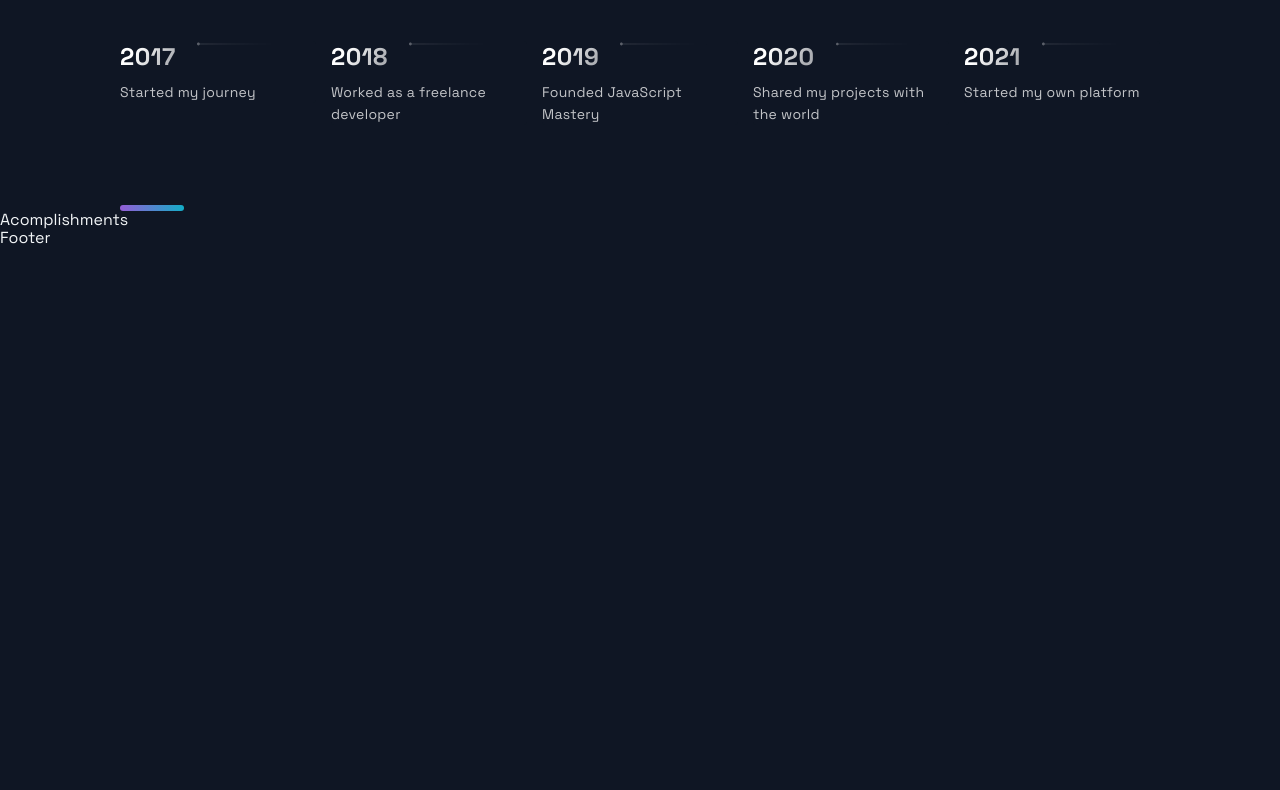
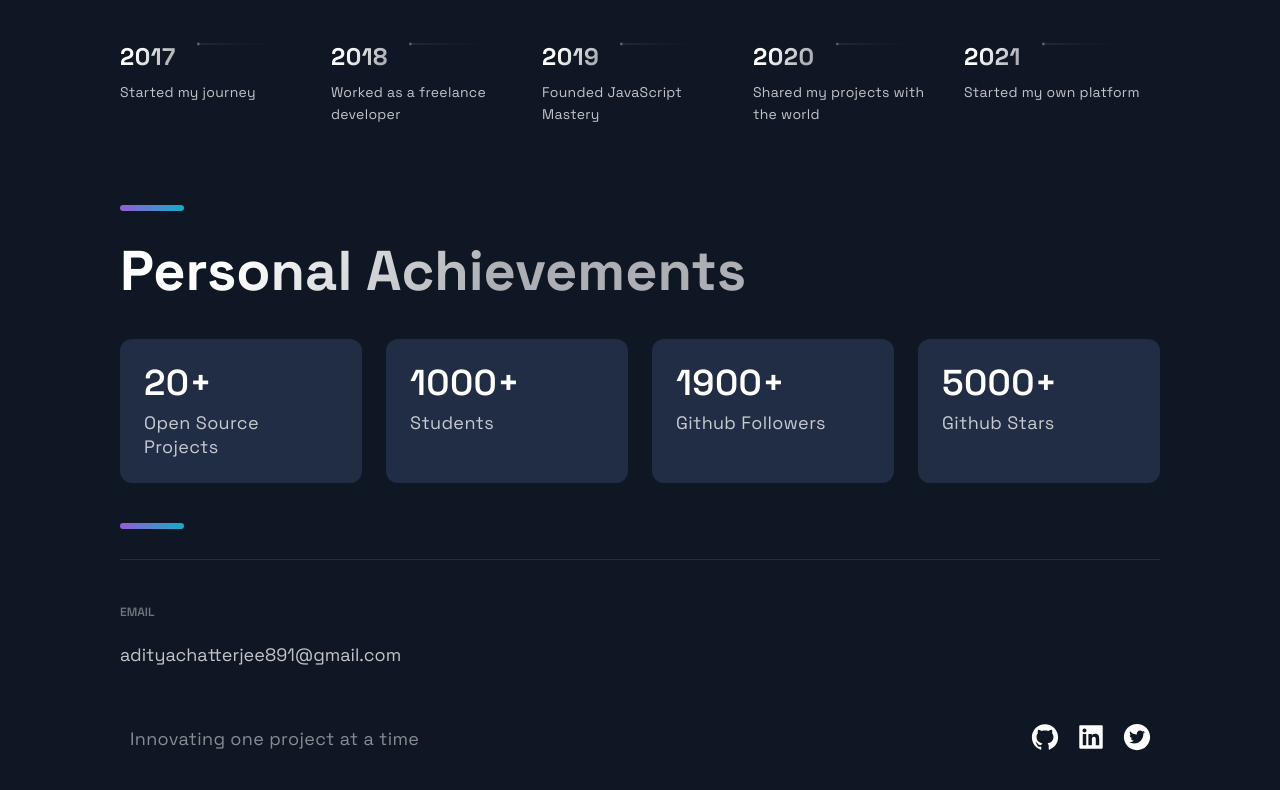
Before and after one commit to adi1506/portfolio_v2.0, a Next.js app: page / in a window 1280 px wide. Shown: the part 3146-3936 px from the top of the page. Before the commit the page ends 3394 px from the top, so only its background shows below. Built offline with nearby package versions, Linux system fonts and the light colour scheme.

Commit message:
Footer Section added

```diff
--- a/src/components/Acomplishments/Acomplishments.js
+++ b/src/components/Acomplishments/Acomplishments.js
@@ -11,9 +11,18 @@
 ];
 
 const Acomplishments = () => (
-  <div>
-    Acomplishments
-  </div>
+  <Section>
+    <SectionTitle>Personal Achievements</SectionTitle>
+    <Boxes>
+      {data.map((card, index) => (
+        <Box key={index}>
+          <BoxNum>{`${card.number}+`}</BoxNum>
+          <BoxText>{card.text}</BoxText>
+        </Box>
+      ))}
+    </Boxes>
+    <SectionDivider/>
+  </Section>
 );
 
 export default Acomplishments;
--- a/src/components/Footer/Footer.js
+++ b/src/components/Footer/Footer.js
@@ -1,14 +1,37 @@
 import React from 'react';
-import { AiFillGithub, AiFillInstagram, AiFillLinkedin } from 'react-icons/ai';
+import { AiFillGithub, AiFillTwitterCircle, AiFillLinkedin } from 'react-icons/ai';
 
 import { SocialIcons } from '../Header/HeaderStyles';
 import { CompanyContainer, FooterWrapper, LinkColumn, LinkItem, LinkList, LinkTitle, Slogan, SocialContainer, SocialIconsContainer } from './FooterStyles';
 
 const Footer = () => {
   return (
-    <div>
-      Footer
-    </div>
+    <FooterWrapper>
+    <LinkList>
+      <LinkColumn>
+        <LinkTitle>Email</LinkTitle>
+        <LinkItem href="mailto:adityachatterjee891@gmail.com">
+        adityachatterjee891@gmail.com
+        </LinkItem>
+      </LinkColumn>
+    </LinkList>
+    <SocialIconsContainer>
+      <CompanyContainer>
+        <Slogan>Innovating one project at a time</Slogan>
+      </CompanyContainer>
+      <SocialContainer>
+        <SocialIcons href="https://github.com/adi1506" target="_blank">
+          <AiFillGithub size="3rem"/>
+        </SocialIcons>
+        <SocialIcons href="https://www.linkedin.com/in/aditya-c-840480140/" target="_blank">
+          <AiFillLinkedin size="3rem"/>
+        </SocialIcons>
+        <SocialIcons href="https://twitter.com/alpha__charlie" target="_blank">
+          <AiFillTwitterCircle size="3rem"/>
+        </SocialIcons>
+      </SocialContainer>
+    </SocialIconsContainer>
+  </FooterWrapper>
   );
 };
 
```
